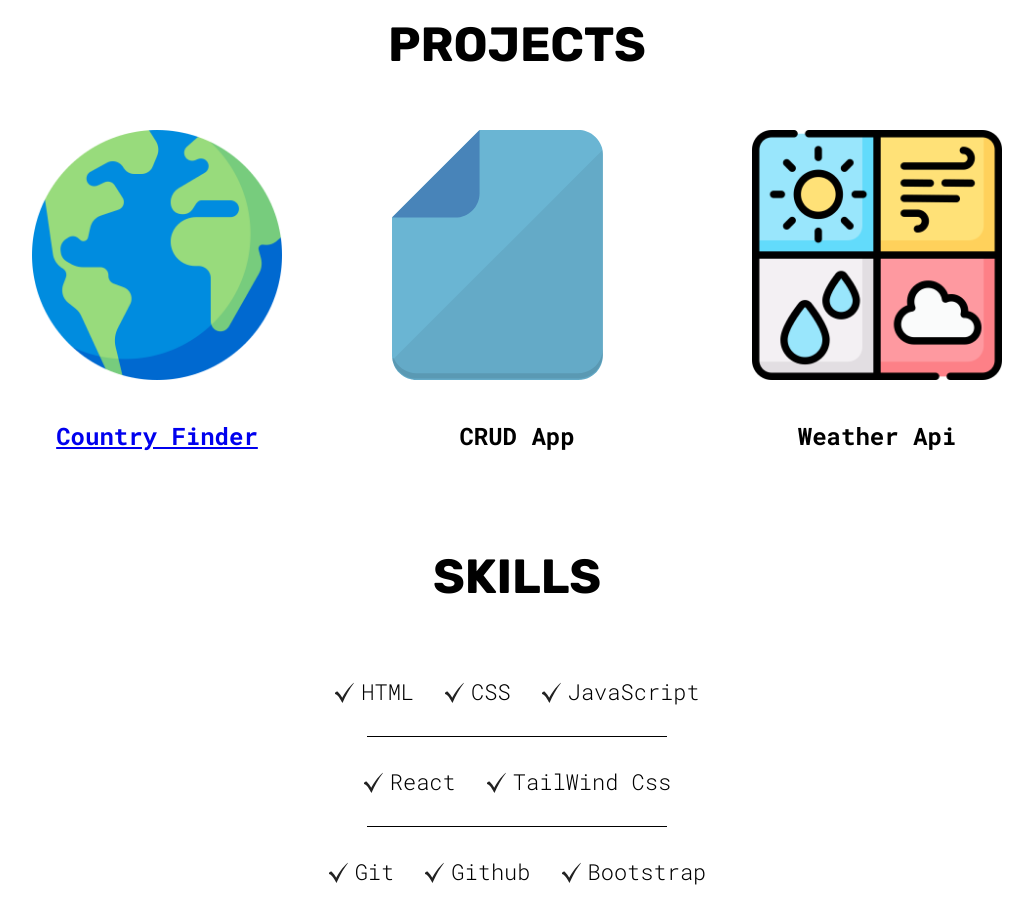
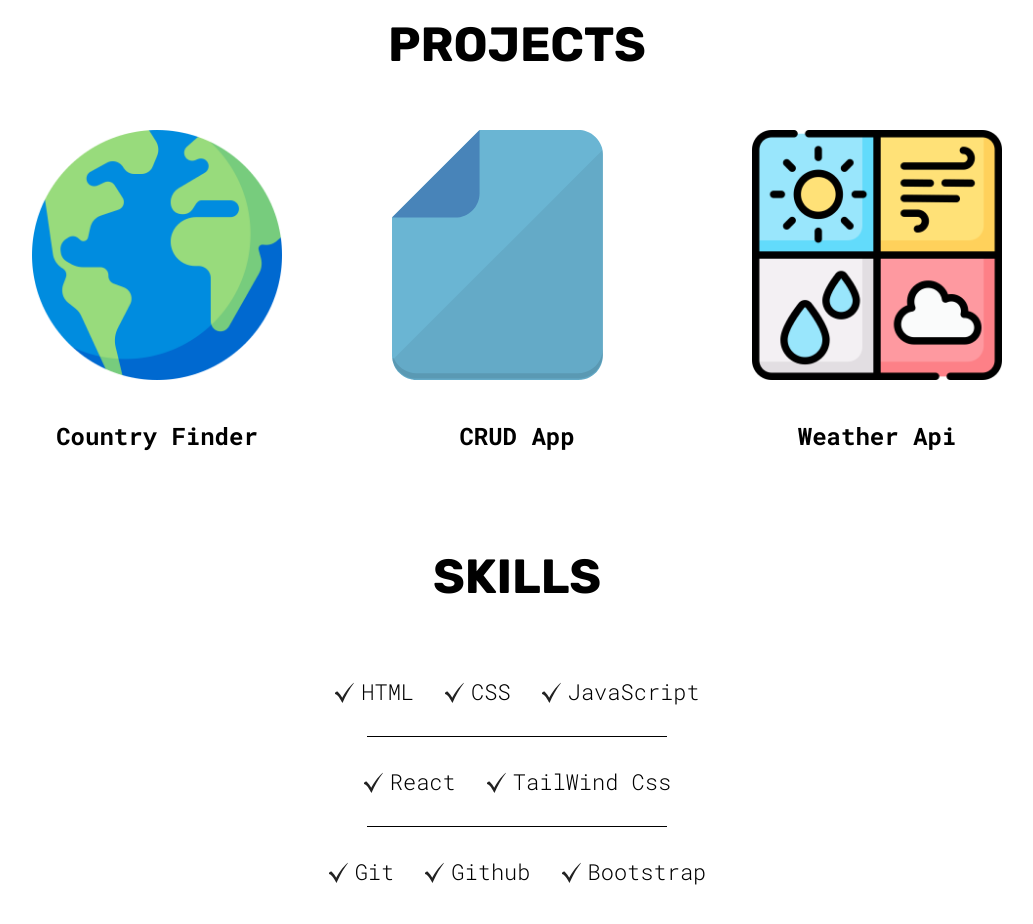
Before and after one commit to sharadrakshak/portfolio, a React (Vite) app: page / in a window 1280 px wide. Shown: the part 900-1824 px from the top of the page, without its empty margins (123-1156 px from the left). Built offline with nearby package versions, Linux system fonts and the light colour scheme.

Commit message:
url changed

```diff
--- a/src/App.css
+++ b/src/App.css
@@ -224,6 +224,10 @@ form textarea {
 form button {
   align-self: center;
 }
+.projects_container a{
+  text-decoration: none;
+  color: #000;
+}
 
 @media (width >= 826px) {
   .hero {
--- a/src/Components/Projects.jsx
+++ b/src/Components/Projects.jsx
@@ -8,15 +8,15 @@ export default function Projects() {
     <div className='project_title'>
       <h1 className='section_title'>Projects</h1>
       <div className="projects_container">
-        <a href='https://lucky-salmiakki-4c653b.netlify.app/'>
+        <a href='https://lucky-salmiakki-4c653b.netlify.app/' target='_blank'>
             <img className='earth' src={globe} alt="" />
             <h3>Country Finder</h3>
         </a>
-        <a>
+        <a href='https://adorable-bublanina-ac9ea7.netlify.app/' target='_blank'>
             <img className='crud' src={Crud} alt="" />
             <h3>CRUD App</h3>
         </a>
-        <a>
+        <a href='https://gilded-churros-13daa0.netlify.app/' target='_blank'>
             <img className='weather' src={weather} alt="" />
             <h3>Weather Api</h3>
         </a>
```
